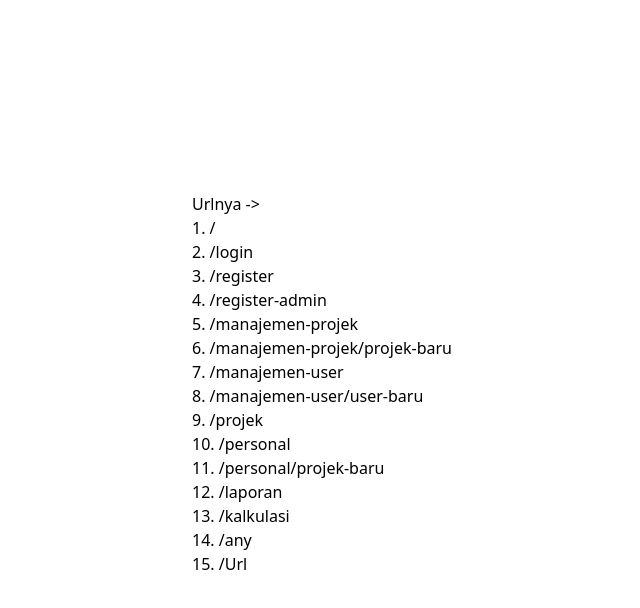
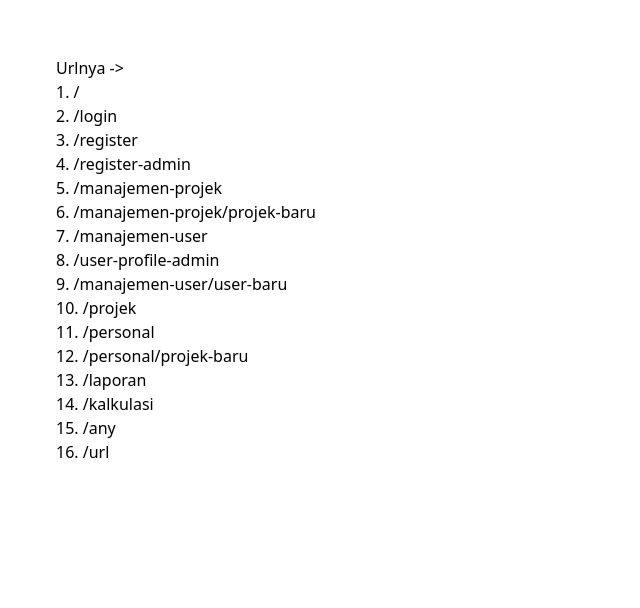
Before and after one commit to daviddvsjrgg/myle-project, a React (Create React App) app: page /url in a window 1280 px wide. Shown: the top 608 px of the page, without its empty margins (0-640 px from the left). Built offline with nearby package versions, Linux system fonts and the light colour scheme; no server answers.

Commit message:
fix(user profile url errror - user not found)

```diff
--- a/src/pages/authPages/NavbarMenu/ManajemenUser/UserProfile/UserProfile.jsx
+++ b/src/pages/authPages/NavbarMenu/ManajemenUser/UserProfile/UserProfile.jsx
@@ -12,10 +12,28 @@ const text = "Hai David, sepertinya halaman ini bermasalah (url)"
 
 const UserProfile = () => {
 
+    const [ userProfile, setUserProfile ] = useState([]);
+
     const location = useLocation();
-    console.log(location)
-    const userData = location.state.userData;
+
     const navigate = useNavigate();
+
+
+    useEffect(() => {
+        const getUserDetail = () => {
+            try {
+                const userData = location.state.userData;
+                setUserProfile(userData);
+            } catch (error) {
+                setUserProfile(null);
+                console.log("If you find this, i want to let u know. You are GAY ")
+            }
+        }
+      return () => {
+        getUserDetail();
+      }
+    }, [location.state.userData])
+
 
     const [ buttonLoading, setButtonLoading ] = useState(false)
 
@@ -26,13 +44,9 @@ const UserProfile = () => {
         const getJabatan =  document.getElementById("positionUser").value;
         const getRole =  document.getElementById("roleUser").value;
 
-        console.log("username: " + getUsername);
-        console.log("Jabatan: " + getJabatan);
-        console.log("Hak Akses: " + getRole);
-
         const usersCollection = collection(db, "users");
         // Check ID
-        const querySnapshot = await getDocs(query(usersCollection, where("idUser", "==", userData.idUser)));
+        const querySnapshot = await getDocs(query(usersCollection, where("idUser", "==", userProfile.idUser)));
 
         if (querySnapshot.size === 0) {
         // No existing document found, add a new one
@@ -45,9 +59,9 @@ const UserProfile = () => {
         const doc = querySnapshot.docs[0];
         try {
             await updateDoc(doc.ref, {
-            usernameUser: getUsername,
-            positionUser: getJabatan,
-            roleUser: getRole,
+                usernameUser: getUsername,
+                positionUser: getJabatan,
+                roleUser: getRole,
             });
             setTimeout(() => {
                 navigate('/manajemen-user')
@@ -146,7 +160,8 @@ const UserProfile = () => {
             {/* Start - Content */}
             <main>
                 <div className="mx-auto max-w-7xl py-6 sm:px-6 lg:px-8">
-                    <div>
+                    {userProfile ? (
+                        <div>
                         <div className="px-4 sm:px-0">
                             <h3 className="text-base font-semibold leading-7 text-gray-900">Detail Pengguna</h3>
                             <p className="mt-1 max-w-2xl text-sm leading-6 text-gray-500">Informasi personal pengguna dan mata kuliah.</p>
@@ -159,7 +174,7 @@ const UserProfile = () => {
                                     type="text"
                                     name="usernameUser"
                                     id="usernameUser"
-                                    defaultValue={`${userData.usernameUser}`}
+                                    defaultValue={userProfile.usernameUser}
                                     className="block w-full rounded-md border-0 py-1.5 text-gray-900 shadow-sm ring-1 ring-inset placeholder:text-gray-400 focus:ring-2 focus:ring-inset focus:ring-indigo-500 sm:text-sm sm:leading-6">
                                     </input>
                             </div>
@@ -169,7 +184,7 @@ const UserProfile = () => {
                                     type="text"
                                     name="positionUser"
                                     id="positionUser"
-                                    defaultValue={`${userData.positionUser !== "" ? userData.positionUser : "Belum ada jabatan"}`}
+                                    defaultValue={userProfile.positionUser !== "" ? userProfile.positionUser : "Belum ada jabatan"}
                                     className="block w-full rounded-md border-0 py-1.5 text-gray-900 shadow-sm ring-1 ring-inset placeholder:text-gray-400 focus:ring-2 focus:ring-inset focus:ring-indigo-500 sm:text-sm sm:leading-6">
                                     </input>
                             </div>
@@ -179,13 +194,13 @@ const UserProfile = () => {
                                     type="text"
                                     name="roleUser"
                                     id="roleUser"
-                                    defaultValue={`${userData.roleUser}`}
+                                    defaultValue={userProfile.roleUser}
                                     className="block w-full rounded-md border-0 py-1.5 text-gray-900 shadow-sm ring-1 ring-inset placeholder:text-gray-400 focus:ring-2 focus:ring-inset focus:ring-indigo-500 sm:text-sm sm:leading-6">
                                     </input>
                             </div>
                             <div className="px-4 py-6 sm:grid sm:grid-cols-3 sm:gap-4 sm:px-0">
                                 <dt className="text-sm font-medium leading-6 text-gray-900">Email address</dt>
-                                <dd className="mt-1 text-sm leading-6 text-gray-700 sm:col-span-2 sm:mt-0">{userData.emailUser}</dd>
+                                <dd className="mt-1 text-sm leading-6 text-gray-700 sm:col-span-2 sm:mt-0">{userProfile.emailUser}</dd>
                             </div>
 
                             <div className="px-4 py-6 sm:grid sm:grid-cols-3 sm:gap-4 sm:px-0">
@@ -259,6 +274,15 @@ const UserProfile = () => {
                             </dl>
                         </div>
                      </div>
+                    )
+
+                    :
+                        <div className="px-4 sm:px-0">
+                            <h3 className="text-base font-semibold leading-7 text-gray-900">Detail Pengguna</h3>
+                            <p className="mt-1 max-w-2xl text-sm leading-6 text-gray-500">pengguna tidak ditemukan...</p>
+                        </div>
+                    }
+
                 </div>
             </main>
             {/* End - Content */}
--- a/src/url/Url.jsx
+++ b/src/url/Url.jsx
@@ -2,7 +2,7 @@ import React from 'react'
 
 const Url = () => {
   return (
-    <div className='p-48'>
+    <div className='p-14'>
         <h3>{'Urlnya ->'}</h3>
         <ul>
             <li>
@@ -27,28 +27,31 @@ const Url = () => {
                 <a href='/manajemen-user'>7. /manajemen-user</a>
             </li>
             <li>
-                <a href='/manajemen-user/user-baru'>8. /manajemen-user/user-baru</a>
+                <a href='/user-profile-admin'>8. /user-profile-admin</a>
             </li>
             <li>
-                <a href='/projek'>9. /projek</a>
+                <a href='/manajemen-user/user-baru'>9. /manajemen-user/user-baru</a>
             </li>
             <li>
-                <a href='/personal'>10. /personal</a>
+                <a href='/projek'>10. /projek</a>
             </li>
             <li>
-                <a href='/personal/projek-baru'>11. /personal/projek-baru</a>
+                <a href='/personal'>11. /personal</a>
             </li>
             <li>
-                <a href='/laporan'>12. /laporan</a>
+                <a href='/personal/projek-baru'>12. /personal/projek-baru</a>
             </li>
             <li>
-                <a href='/kalkulasi'>13. /kalkulasi</a>
+                <a href='/laporan'>13. /laporan</a>
             </li>
             <li>
-                <a href='/404'>14. /any</a>
+                <a href='/kalkulasi'>14. /kalkulasi</a>
             </li>
             <li>
-                <a href='/Url'>15. /Url</a>
+                <a href='/404'>15. /any</a>
+            </li>
+            <li>
+                <a href='/url'>16. /url</a>
             </li>
         </ul>
     </div>
```
